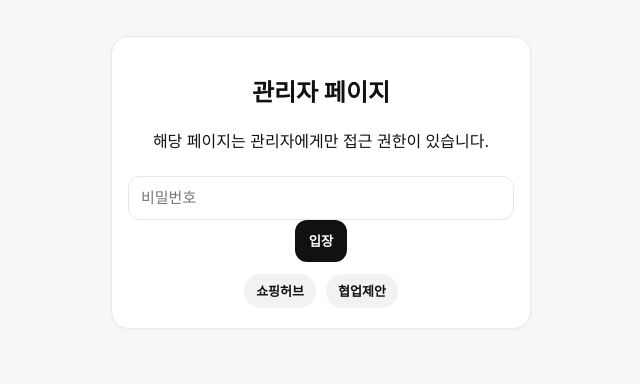
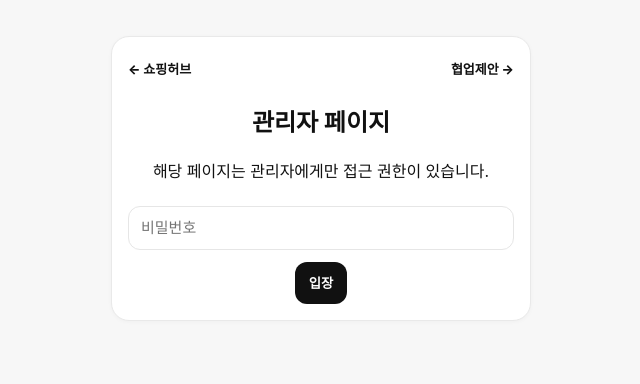
Before and after one commit to seandno24-debug/eyegotcha-linkhub, a website: page admin.html in a window 1280 px wide. Shown: the whole page, without its empty margins (319-959 px from the left). Drawn offline with Linux system fonts and the light colour scheme.

Commit message:
ui: reposition admin gate links and loosen button spacing

```diff
--- a/admin.html
+++ b/admin.html
@@ -12,14 +12,14 @@
 <body class="admin-body">
   <main class="wrap admin-shell">
     <section id="adminGate" class="admin-gate">
+      <div class="admin-gate-top" aria-label="페이지 이동">
+        <a href="index.html">← 쇼핑허브</a>
+        <a href="collab.html">협업제안 →</a>
+      </div>
       <h1>관리자 페이지</h1>
       <p>해당 페이지는 관리자에게만 접근 권한이 있습니다.</p>
       <input id="adminPassword" type="password" placeholder="비밀번호" autocomplete="current-password" />
       <button id="adminLoginBtn" type="button">입장</button>
-      <div class="admin-gate-links" aria-label="페이지 이동">
-        <a href="index.html">쇼핑허브</a>
-        <a href="collab.html">협업제안</a>
-      </div>
       <p id="adminGateError" class="admin-error" hidden>비밀번호가 일치하지 않습니다.</p>
     </section>
 
--- a/styles.css
+++ b/styles.css
@@ -553,30 +553,26 @@ a { color: inherit; }
 
 .admin-gate { max-width: 420px; margin: 20px auto 12px; text-align: center; }
 
-.admin-gate-links {
+.admin-gate-top {
   display: flex;
-  justify-content: center;
+  justify-content: space-between;
+  align-items: center;
   gap: 10px;
-  margin: 12px 0 4px;
-  flex-wrap: wrap;
+  margin-bottom: 14px;
 }
 
-.admin-gate-links a {
+.admin-gate-top a {
   display: inline-flex;
   align-items: center;
-  justify-content: center;
-  min-height: 34px;
-  padding: 0 12px;
-  border-radius: 999px;
-  background: #f2f2f2;
+  min-height: 30px;
   color: #111;
   text-decoration: none;
   font-size: 13px;
   font-weight: 800;
 }
 
-.admin-gate-links a:hover {
-  background: #e8e8e8;
+.admin-gate-top a:hover {
+  text-decoration: underline;
 }
 
 .admin-gate input,
@@ -617,6 +613,10 @@ a { color: inherit; }
   color: #fff;
   font-weight: 700;
   cursor: pointer;
+}
+
+.admin-gate button {
+  margin-top: 12px;
 }
 
 .admin-header {
```
